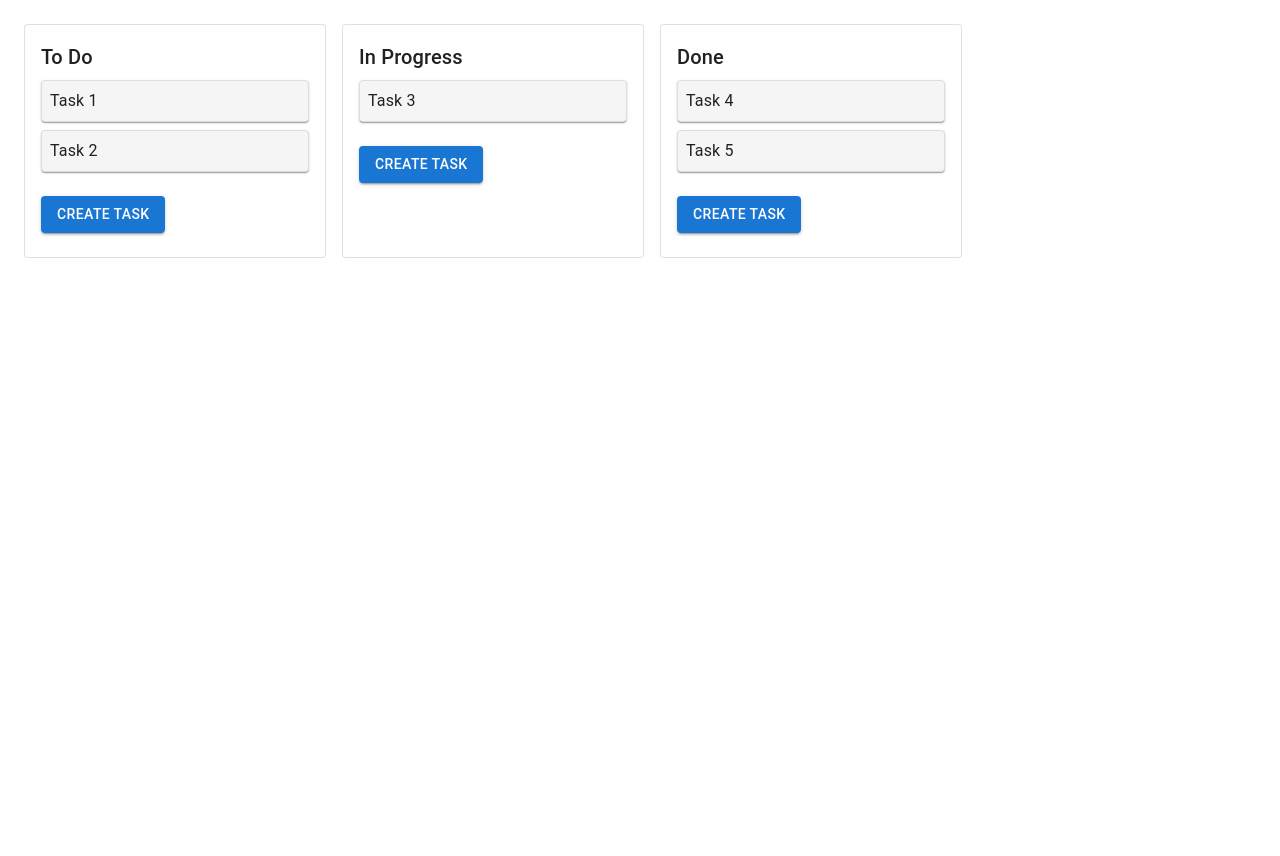
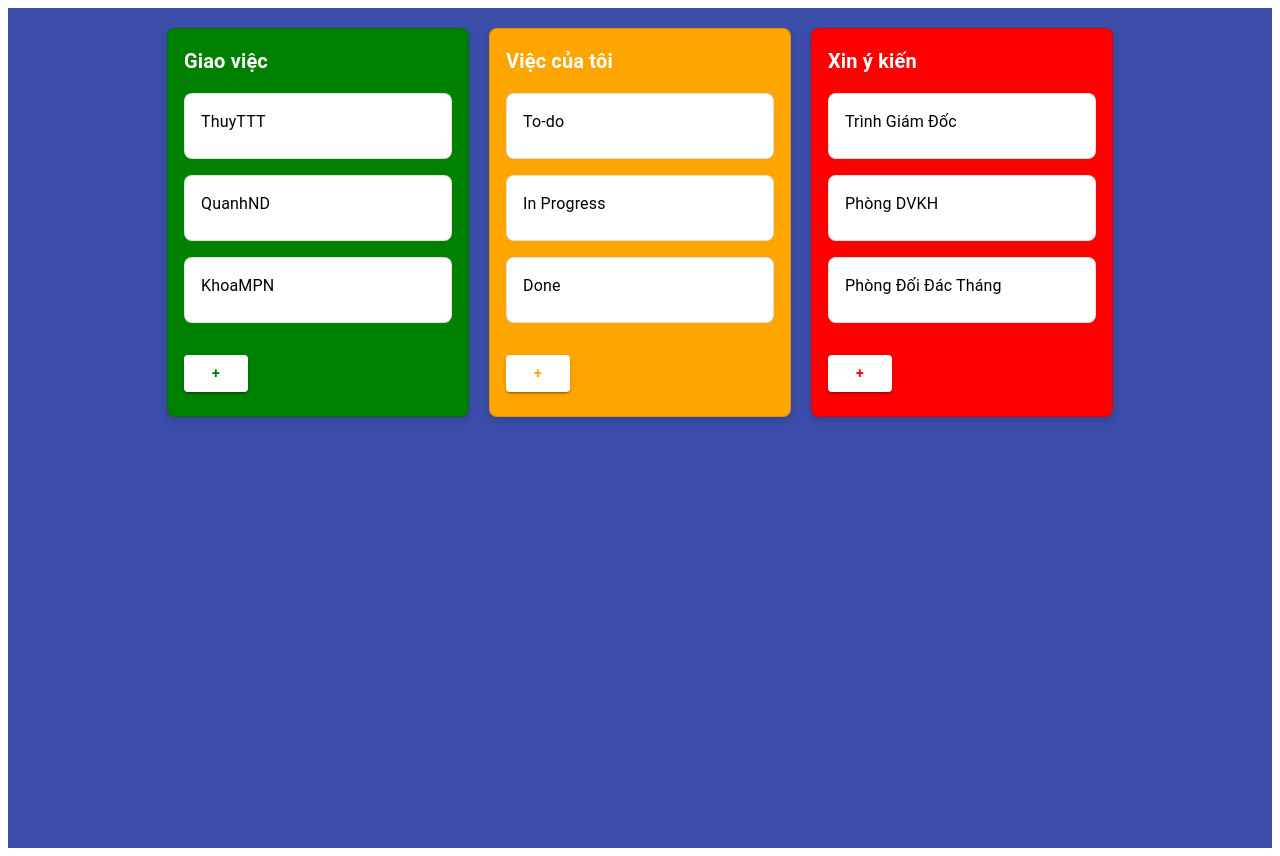
Before and after one commit to doankhanh122/NewZWeb-Demo, a React (Vite) app: page / in a window 1280 px wide. Before the commit the page ends 800 px from the top, so only its background shows below. Built offline with nearby package versions, Linux system fonts and the light colour scheme.

Commit message:
Add New Interface

```diff
--- a/src/App.jsx
+++ b/src/App.jsx
@@ -1,43 +1,16 @@
-import React from 'react';
-import { useDispatch, useSelector } from 'react-redux';
-import { DndContext, closestCenter } from '@dnd-kit/core';
-import { moveTask } from './store/tasksSlice';
-import Column from './components/Column';
+import React from "react";
+import { Provider } from "react-redux";
+import  store  from "./store";
+import Board from "./components/Board";
 
-const App = () => {
-  const columns = useSelector((state) => state.tasks.columns);
-  const dispatch = useDispatch();
-
-  const handleDragEnd = (event) => {
-    const { active, over } = event;
-
-    if (!over || active.id === over.id) return;
-
-    const sourceColumnId = Object.keys(columns).find((id) =>
-      columns[id].tasks.includes(active.id)
-    );
-    const targetColumnId = over.id;
-
-    if (sourceColumnId && targetColumnId && sourceColumnId !== targetColumnId) {
-      dispatch(
-        moveTask({
-          taskId: active.id,
-          sourceColumnId,
-          targetColumnId,
-        })
-      );
-    }
-  };
-
+function App() {
   return (
-    <DndContext collisionDetection={closestCenter} onDragEnd={handleDragEnd}>
-      <div style={{ display: 'flex', gap: '16px', padding: '16px' }}>
-        {Object.keys(columns).map((columnId) => (
-          <Column key={columnId} columnId={columnId} />
-        ))}
+    <Provider store={store}>
+      <div style={{ backgroundColor: "#3B4CA9", minHeight: "100vh", padding: "20px" }}>
+        <Board />
       </div>
-    </DndContext>
+    </Provider>
   );
-};
+}
 
 export default App;
--- /dev/null
+++ b/src/components/Board.jsx
@@ -0,0 +1,48 @@
+import React from "react";
+import { useSelector, useDispatch } from "react-redux";
+import { DndContext, closestCenter } from "@dnd-kit/core";
+import { arrayMove, SortableContext, verticalListSortingStrategy } from "@dnd-kit/sortable";
+import Column from "./Column";
+import { moveTask } from "../store/tasksSlice";
+
+const Board = () => {
+  const columns = useSelector((state) => state.tasks.columns);
+  const dispatch = useDispatch();
+
+  const handleDragEnd = (event) => {
+    const { active, over } = event;
+
+    if (!over) return;
+
+    const [fromColumnId, taskId] = active.id.split("-");
+    const [toColumnId] = over.id.split("-");
+
+    if (fromColumnId !== toColumnId) {
+      dispatch(
+        moveTask({
+          fromColumnId,
+          toColumnId,
+          taskId: parseInt(taskId, 10),
+        })
+      );
+    }
+  };
+
+  return (
+    <DndContext collisionDetection={closestCenter} onDragEnd={handleDragEnd}>
+      <div style={{ display: "flex", gap: "20px", justifyContent: "center" }}>
+        {Object.values(columns).map((column) => (
+          <SortableContext
+            key={column.id}
+            items={column.tasks.map((task) => `${column.id}-${task.id}`)}
+            strategy={verticalListSortingStrategy}
+          >
+            <Column column={column} />
+          </SortableContext>
+        ))}
+      </div>
+    </DndContext>
+  );
+};
+
+export default Board;
--- a/src/components/Column.jsx
+++ b/src/components/Column.jsx
@@ -1,46 +1,48 @@
-import React, { useState } from 'react';
-import { useSelector, useDispatch } from 'react-redux';
-import { useDroppable } from '@dnd-kit/core';
-import { addTask } from '../store/tasksSlice';
-import TaskCard from './TaskCard';
-import CreateTaskModal from './CreateTaskModal';
-import { Card, CardContent, Typography, Button } from '@mui/material';
+import React, { useState } from "react";
+import { useDroppable } from "@dnd-kit/core";
+import { Card, CardContent, Typography, Button } from "@mui/material";
+import TaskCard from "./TaskCard";
+import CreateTaskModal from "./CreateTaskModal";
 
-const Column = ({ columnId }) => {
-  const column = useSelector((state) => state.tasks.columns[columnId]);
-  const dispatch = useDispatch();
-  const { setNodeRef } = useDroppable({ id: columnId });
-  const [isModalOpen, setModalOpen] = useState(false);
+const Column = ({ column }) => {
+  const { id, title, tasks, color } = column;
+  const { setNodeRef } = useDroppable({ id });
+  const [isModalOpen, setIsModalOpen] = useState(false);
 
-  const handleOpenModal = () => setModalOpen(true);
-  const handleCloseModal = () => setModalOpen(false);
-
-  const handleCreateTask = (taskName) => {
-    dispatch(addTask({ columnId, taskName }));
-  };
+  const handleOpenModal = () => setIsModalOpen(true);
+  const handleCloseModal = () => setIsModalOpen(false);
 
   return (
-    <Card variant="outlined" style={{ width: 300 }}>
+    <Card
+      variant="outlined"
+      style={{
+        width: 300,
+        backgroundColor: color,
+        color: "white",
+        borderRadius: "8px",
+        boxShadow: "0 4px 6px rgba(0, 0, 0, 0.1)",
+      }}
+    >
       <CardContent ref={setNodeRef}>
-        <Typography variant="h6" gutterBottom>
-          {column.title}
+        <Typography variant="h6" style={{ marginBottom: "16px", fontWeight: "bold" }}>
+          {title}
         </Typography>
-        {column.tasks.map((task) => (
-          <TaskCard key={task} id={task} />
+        {tasks.map((task) => (
+          <TaskCard key={task.id} task={task} columnId={id} />
         ))}
         <Button
           variant="contained"
-          color="primary"
           onClick={handleOpenModal}
-          style={{ marginTop: '16px' }}
+          style={{
+            marginTop: "16px",
+            backgroundColor: "white",
+            color: color,
+            fontWeight: "bold",
+          }}
         >
-          Create Task
+          +
         </Button>
-        <CreateTaskModal
-          open={isModalOpen}
-          onClose={handleCloseModal}
-          onCreate={handleCreateTask}
-        />
+        <CreateTaskModal open={isModalOpen} onClose={handleCloseModal} columnId={id} />
       </CardContent>
     </Card>
   );
--- a/src/components/CreateTaskModal.jsx
+++ b/src/components/CreateTaskModal.jsx
@@ -1,48 +1,77 @@
-import React, { useState } from 'react';
-import { Modal, Box, Button, TextField } from '@mui/material';
+import React, { useState } from "react";
+import { Modal, Box, TextField, Button, Stack } from "@mui/material";
+import { useDispatch } from "react-redux";
+import { addTask } from "../store/tasksSlice";
 
-const CreateTaskModal = ({ open, onClose, onCreate }) => {
-  const [taskName, setTaskName] = useState('');
+const modalStyle = {
+  position: "absolute",
+  top: "50%",
+  left: "50%",
+  transform: "translate(-50%, -50%)",
+  width: 400,
+  bgcolor: "background.paper",
+  border: "2px solid #000",
+  boxShadow: 24,
+  p: 4,
+};
 
-  const handleCreate = () => {
-    if (taskName.trim()) {
-      onCreate(taskName);
-      setTaskName('');
+const CreateTaskModal = ({ open, onClose, columnId }) => {
+  const [title, setTitle] = useState("");
+  const [label, setLabel] = useState("");
+  const dispatch = useDispatch();
+
+  const handleSubmit = () => {
+    if (title.trim()) {
+      dispatch(
+        addTask({
+          columnId,
+          task: {
+            id: Date.now(),
+            title,
+            label,
+          },
+        })
+      );
+      setTitle("");
+      setLabel("");
       onClose();
     }
   };
 
+  const handleCancel = () => {
+    setTitle("");
+    setLabel("");
+    onClose();
+  };
+
   return (
-    <Modal open={open} onClose={onClose}>
-      <Box
-        sx={{
-          position: 'absolute',
-          top: '50%',
-          left: '50%',
-          transform: 'translate(-50%, -50%)',
-          width: 400,
-          bgcolor: 'background.paper',
-          p: 4,
-          borderRadius: 2,
-          boxShadow: 24,
-        }}
-      >
+    <Modal open={open} onClose={handleCancel}>
+      <Box sx={modalStyle}>
+        <h2>Tạo Task Mới</h2>
         <TextField
-          label="Task Name"
+          label="Tiêu đề"
           variant="outlined"
           fullWidth
-          value={taskName}
-          onChange={(e) => setTaskName(e.target.value)}
-          autoFocus
+          margin="normal"
+          value={title}
+          onChange={(e) => setTitle(e.target.value)}
         />
-        <Box sx={{ mt: 2, display: 'flex', justifyContent: 'flex-end', gap: 2 }}>
-          <Button onClick={onClose} variant="outlined">
-            Cancel
+        <TextField
+          label="Nhãn"
+          variant="outlined"
+          fullWidth
+          margin="normal"
+          value={label}
+          onChange={(e) => setLabel(e.target.value)}
+        />
+        <Stack direction="row" spacing={2} justifyContent="flex-end" style={{ marginTop: "16px" }}>
+          <Button variant="outlined" onClick={handleCancel}>
+            Hủy
           </Button>
-          <Button onClick={handleCreate} variant="contained">
-            Create
+          <Button variant="contained" onClick={handleSubmit}>
+            Tạo
           </Button>
-        </Box>
+        </Stack>
       </Box>
     </Modal>
   );
--- a/src/components/TaskCard.jsx
+++ b/src/components/TaskCard.jsx
@@ -1,25 +1,36 @@
-import React from 'react';
-import { useDraggable } from '@dnd-kit/core';
-import { Paper, Typography } from '@mui/material';
+import React from "react";
+import { useDraggable } from "@dnd-kit/core";
+import { Card, CardContent, Typography } from "@mui/material";
 
-const TaskCard = ({ id }) => {
-  const { attributes, listeners, setNodeRef, transform, isDragging } = useDraggable({ id });
+const TaskCard = ({ task, columnId }) => {
+  const { attributes, listeners, setNodeRef, transform } = useDraggable({
+    id: `${columnId}-${task.id}`,
+  });
 
   const style = {
     transform: transform ? `translate(${transform.x}px, ${transform.y}px)` : undefined,
-    opacity: isDragging ? 0.5 : 1,
-    marginBottom: '8px',
-    padding: '8px',
-    backgroundColor: '#f5f5f5',
-    border: '1px solid #ddd',
-    borderRadius: '4px',
-    cursor: 'grab',
   };
 
   return (
-    <Paper ref={setNodeRef} style={style} {...attributes} {...listeners}>
-      <Typography>{id}</Typography>
-    </Paper>
+    <Card
+      ref={setNodeRef}
+      {...listeners}
+      {...attributes}
+      variant="outlined"
+      style={{
+        ...style,
+        marginBottom: "16px",
+        backgroundColor: "white",
+        color: "black",
+        borderRadius: "8px",
+        cursor: "grab",
+      }}
+    >
+      <CardContent>
+        <Typography variant="body1">{task.title}</Typography>
+        {task.label && <Typography variant="body2">{task.label}</Typography>}
+      </CardContent>
+    </Card>
   );
 };
 
--- a/src/store/tasksSlice.jsx
+++ b/src/store/tasksSlice.jsx
@@ -1,29 +1,54 @@
-import { createSlice } from '@reduxjs/toolkit';
-
-const initialState = {
-  columns: {
-    todo: { id: 'todo', title: 'To Do', tasks: ['Task 1', 'Task 2'] },
-    inProgress: { id: 'inProgress', title: 'In Progress', tasks: ['Task 3'] },
-    done: { id: 'done', title: 'Done', tasks: ['Task 4', 'Task 5'] },
-  },
-};
+import { createSlice } from "@reduxjs/toolkit";
 
 const tasksSlice = createSlice({
-  name: 'tasks',
-  initialState,
+  name: "tasks",
+  initialState: {
+    columns: {
+      assignWork: {
+        id: "assignWork",
+        title: "Giao việc",
+        color: "green",
+        tasks: [
+          { id: 1, title: "ThuyTTT", label: "" },
+          { id: 2, title: "QuanhND", label: "" },
+          { id: 3, title: "KhoaMPN", label: "" },
+        ],
+      },
+      myWork: {
+        id: "myWork",
+        title: "Việc của tôi",
+        color: "orange",
+        tasks: [
+          { id: 4, title: "To-do", label: "" },
+          { id: 5, title: "In Progress", label: "" },
+          { id: 6, title: "Done", label: "" },
+        ],
+      },
+      feedback: {
+        id: "feedback",
+        title: "Xin ý kiến",
+        color: "red",
+        tasks: [
+          { id: 7, title: "Trình Giám Đốc", label: "" },
+          { id: 8, title: "Phòng DVKH", label: "" },
+          { id: 9, title: "Phòng Đối Đác Tháng", label: "" },
+        ],
+      },
+    },
+  },
   reducers: {
     addTask: (state, action) => {
-      const { columnId, taskName } = action.payload;
-      state.columns[columnId].tasks.push(taskName);
+      const { columnId, task } = action.payload;
+      state.columns[columnId].tasks.push(task);
     },
     moveTask: (state, action) => {
-      const { taskId, sourceColumnId, targetColumnId } = action.payload;
+      const { fromColumnId, toColumnId, taskId } = action.payload;
+      const fromColumn = state.columns[fromColumnId];
+      const toColumn = state.columns[toColumnId];
 
-      state.columns[sourceColumnId].tasks = state.columns[sourceColumnId].tasks.filter(
-        (task) => task !== taskId
-      );
-
-      state.columns[targetColumnId].tasks.push(taskId);
+      const taskIndex = fromColumn.tasks.findIndex((task) => task.id === taskId);
+      const [movedTask] = fromColumn.tasks.splice(taskIndex, 1);
+      toColumn.tasks.push(movedTask);
     },
   },
 });
```
